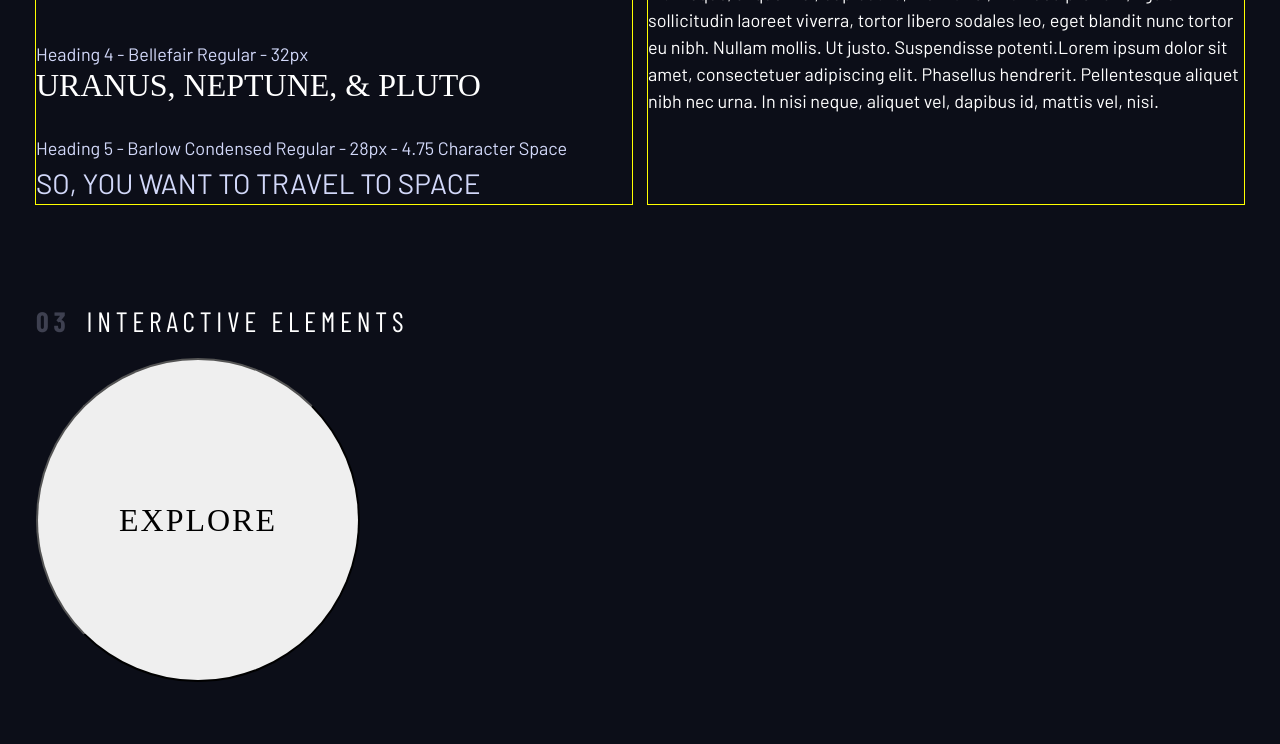
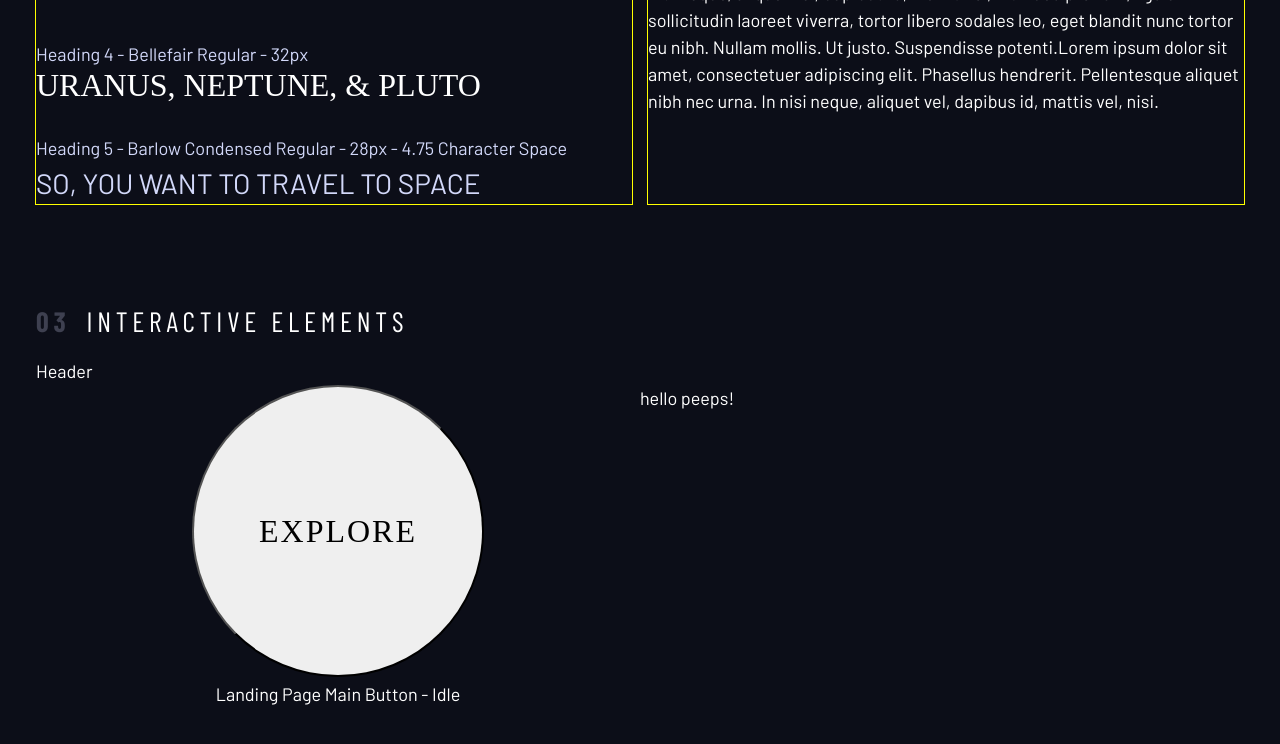
Before and after one commit to webmastersmith/space-travel, a React (Create React App) app: page / in a window 1280 px wide. Shown: the part 982-1726 px from the top of the page. Built offline with nearby package versions, Linux system fonts and the light colour scheme; a web font is replaced by a local one.

Commit message:
add interactive elements

```diff
--- a/src/components/interactive-elements/InteractiveElements.jsx
+++ b/src/components/interactive-elements/InteractiveElements.jsx
@@ -1,21 +1,21 @@
 import { memo } from 'react'
+import ExploreButton from './explore-button'
 import globals from 'styles/global.module.scss'
 import styles from 'components/interactive-elements/interactiveElements.module.scss'
 
 export default memo(function InteractiveElements(props) {
   return (
-    <div>
+    <section>
       <h2 className={`${globals.numberedTitle}`}>
         <span>03</span>
         interactive elements
       </h2>
+      <div>Header</div>
 
-      <div className={`${styles.interactiveElements}`}>
-        <button>
-          {' '}
-          <span>Explore</span>
-        </button>
+      <div className={`${styles.wrapper}`}>
+        <ExploreButton />
+        <div>hello peeps!</div>
       </div>
-    </div>
+    </section>
   )
 })
--- /dev/null
+++ b/src/components/interactive-elements/explore-button.jsx
@@ -0,0 +1,13 @@
+import { memo, useState, useEffect, useCallback, useMemo } from 'react'
+import styles from 'components/interactive-elements/interactiveElements.module.scss'
+
+export default memo(function ExploreButton(props) {
+  return (
+    <div className={`${styles.interactiveElements}`}>
+      <button>
+        <span>Explore</span>
+      </button>
+      <p>Landing Page Main Button - Idle</p>
+    </div>
+  )
+})
--- a/src/components/interactive-elements/interactiveElements.module.scss
+++ b/src/components/interactive-elements/interactiveElements.module.scss
@@ -1,12 +1,18 @@
+
+.wrapper {
+    display: grid;
+    grid-template-columns: 1fr 1fr;
+    justify-content: center;
+}
+
 .interactiveElements {
-
+    display: flex;
+    flex-direction: column;
+    align-items: center;
     button {
         position: relative;
-        display: flex;
-        justify-content: center;
-        align-items: center;
         text-transform: uppercase;
-        padding: 10rem;
+        padding: 9rem;
         border-radius: 50%;
         span {
             position: absolute;
@@ -17,9 +23,10 @@
             font-family: Bellefair;
             line-height: 37px;
             letter-spacing: 2px;
-            // line-height: 1.1;
-
         }
+    }
+    p {
+        margin-top: 0.25rem;
     }
 
 }
```
